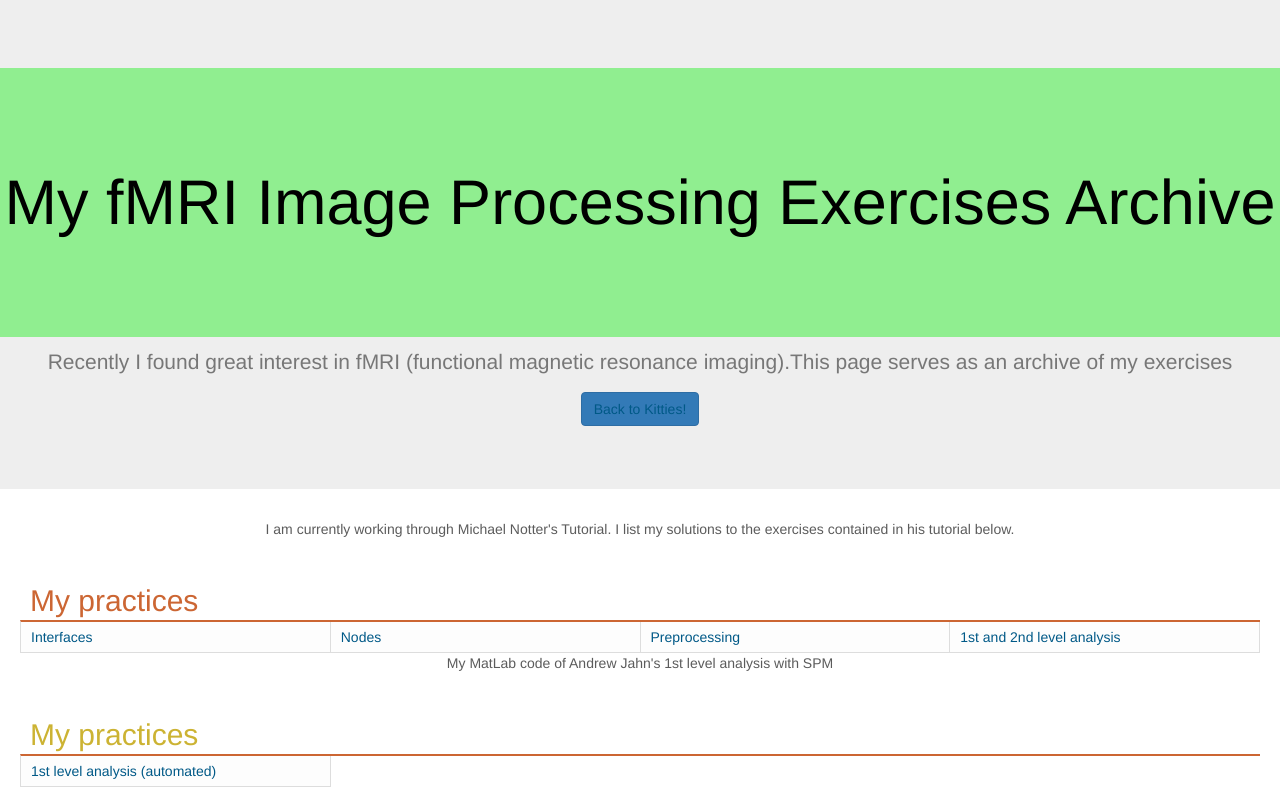
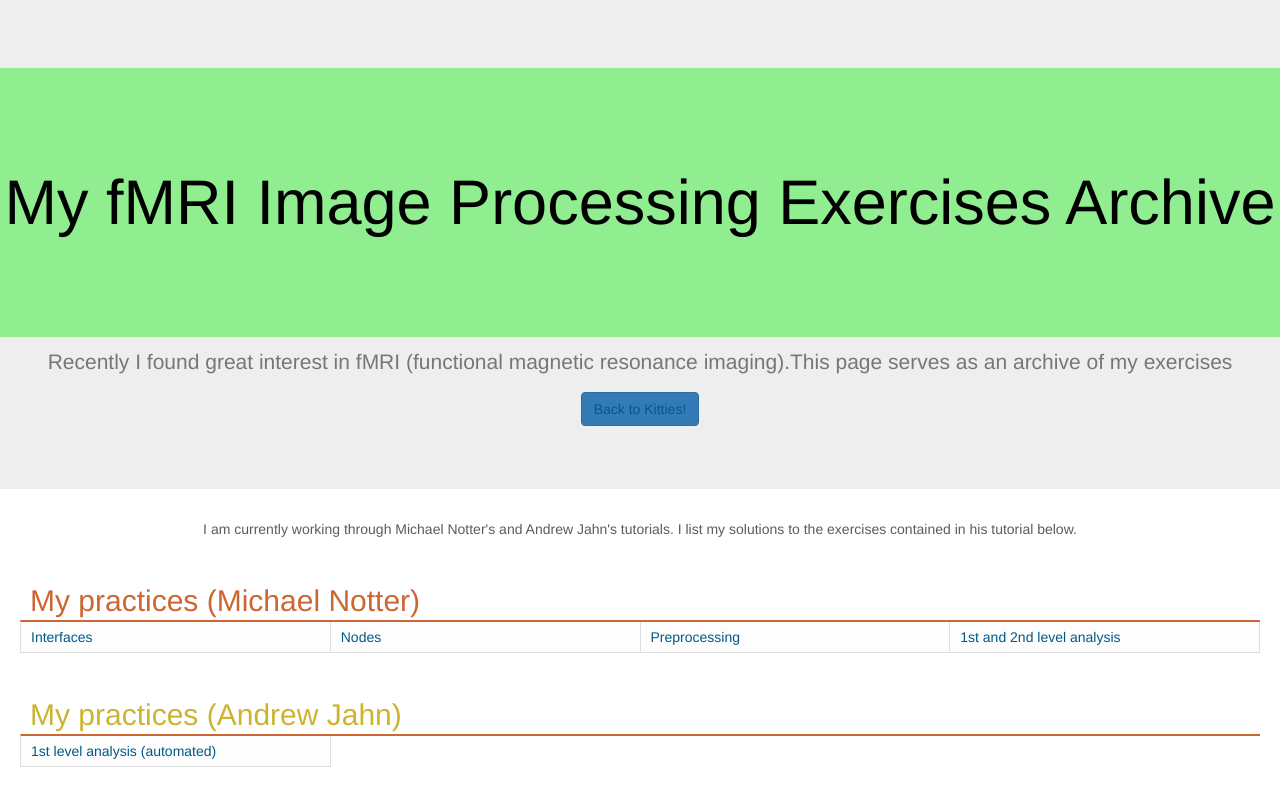
Before and after one commit to suhanning1997/hanningsuhomepage.github.io, a plain HTML site: page Exercises.html in a window 1280 px wide. Drawn offline with nearby package versions, Linux system fonts and the light colour scheme.

Commit message:
Update Exercises.html

```diff
--- a/Exercises.html
+++ b/Exercises.html
@@ -33,9 +33,9 @@
        <div class="library-section">
 
 
-         <p>I am currently working through Michael Notter's Tutorial. I list my solutions to the exercises contained in his tutorial below.</p>
+         <p>I am currently working through Michael Notter's and Andrew Jahn's tutorials. I list my solutions to the exercises contained in his tutorial below.</p>
 
-         <h2 class="domain-header color02"><a class="domain-title">My practices</a></h2>
+         <h2 class="domain-header color02"><a class="domain-title">My practices (Michael Notter)</a></h2>
          <div class="pure-g domain-table-container color02">
            <a class="subject-link pure-u-1-4" target="_blank" href="Notebooks/Interfaces.html">Interfaces</a>
            <a class="subject-link pure-u-1-4" target="_blank" href="Notebooks/Nodes.html">Nodes</a>
@@ -43,9 +43,8 @@
           <a class="subject-link pure-u-1-4" target="_blank" href="Notebooks/1st_Level_2nd_Level.html">1st and 2nd level analysis</a>
          </div>
 
-        <p>My MatLab code of Andrew Jahn's 1st level analysis with SPM</p>
 
-         <h2 class="domain-header color03"><a class="domain-title">My practices</a></h2>
+         <h2 class="domain-header color03"><a class="domain-title">My practices (Andrew Jahn)</a></h2>
          <div class="pure-g domain-table-container color02">
            <a class="subject-link pure-u-1-4" target="_blank" href="Notebooks/RunPreproc_Template_job.html">1st level analysis (automated)</a>
          </div>
```
